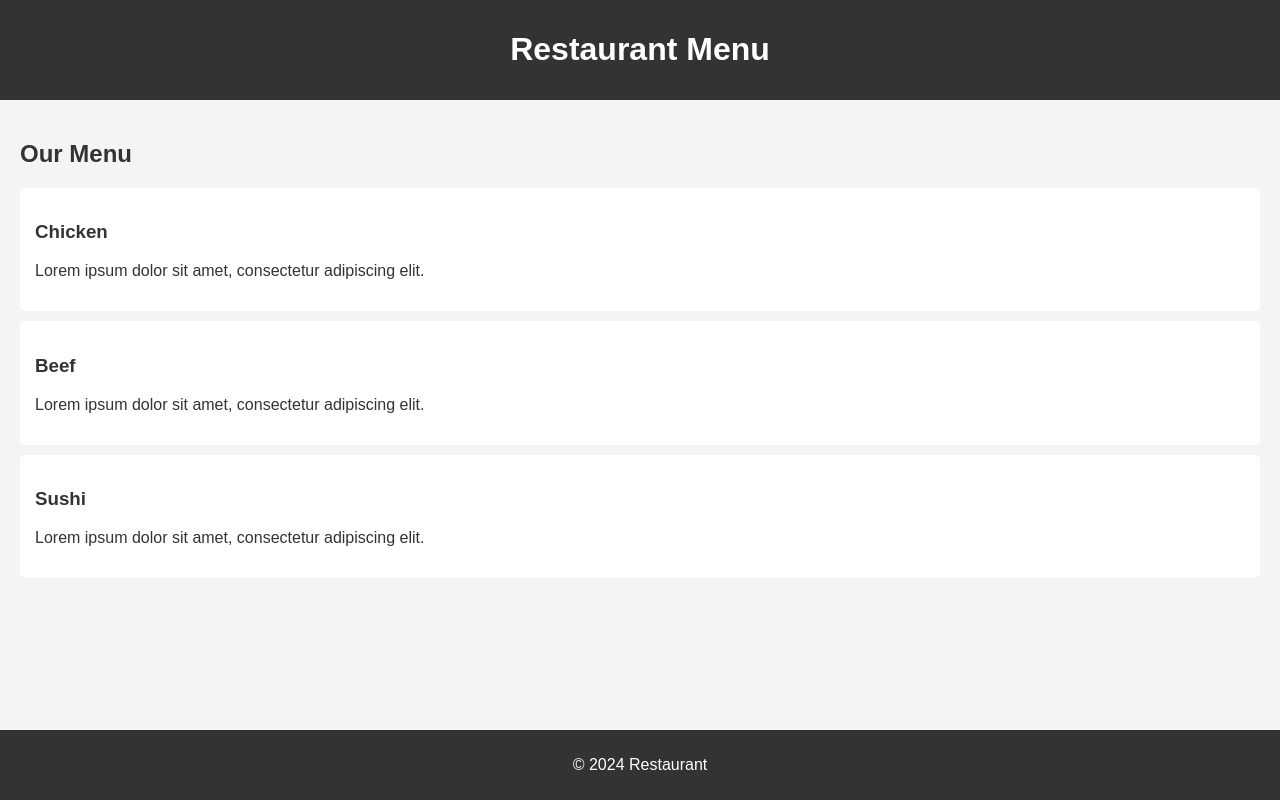
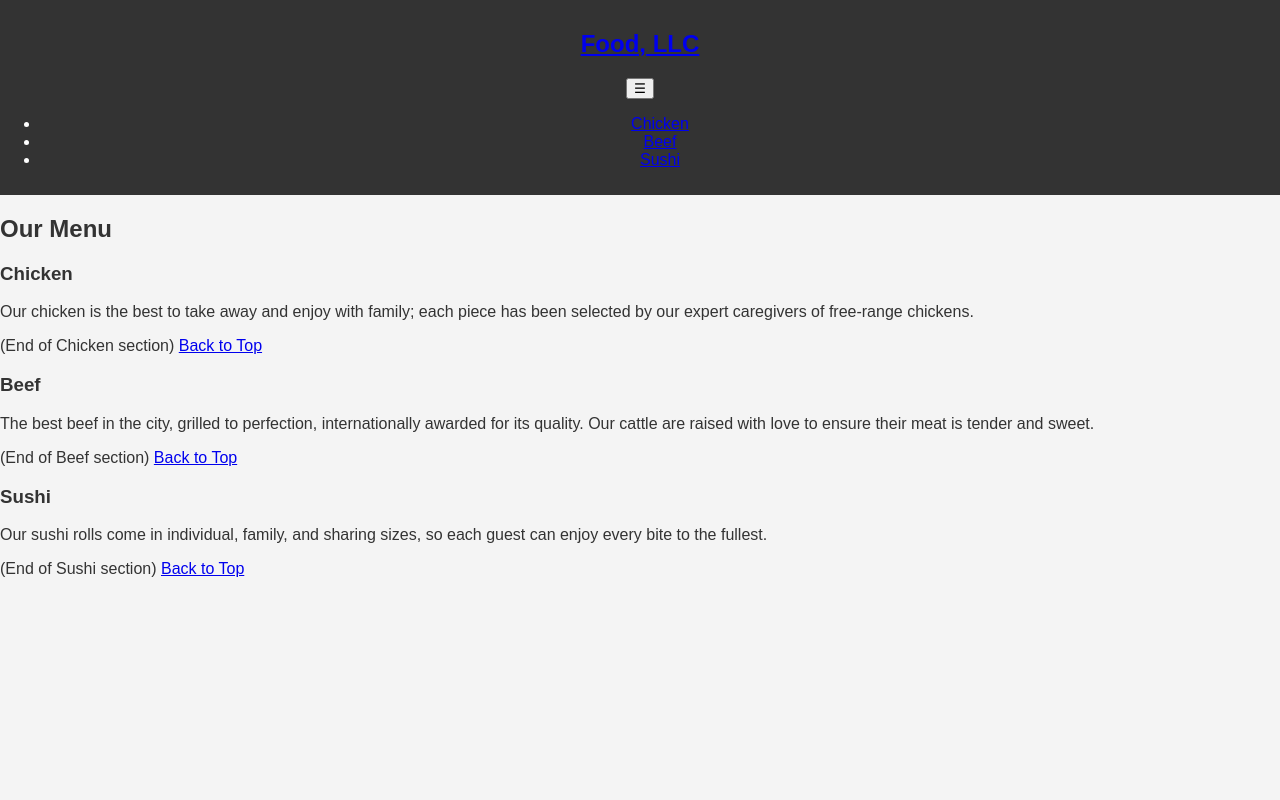
Before and after one commit to tjomajDE/module2-solution, a plain HTML site: page docs/index.html in a window 1280 px wide. Drawn offline with Linux system fonts and the light colour scheme.

Commit message:
Update index.html

```diff
--- a/docs/index.html
+++ b/docs/index.html
@@ -1,34 +1,76 @@
 <!DOCTYPE html>
 <html lang="en">
+
 <head>
-    <meta charset="UTF-8">
-    <meta name="viewport" content="width=device-width, initial-scale=1.0">
+    <meta charset="utf-8">
+    <meta http-equiv="X-UA-Compatible" content="IE=edge">
+    <meta name="viewport" content="width=device-width, initial-scale=1">
+    <title>Coding Assignment 3</title>
+    <meta name="author" content="Cesar Gonzalez">
+    <meta name="description" content="Module 3 Coding Assignment - Coursera HTML, CSS, JS for Web Developers">
     <link rel="stylesheet" href="css/style.css">
-    <title>Restaurant Menu</title>
+    <link href="https://fonts.googleapis.com/css?family=Source+Sans+Pro" rel="stylesheet">
+    <link href="https://fonts.googleapis.com/css?family=Abril+Fatface" rel="stylesheet">
 </head>
+
 <body>
     <header>
-        <h1>Restaurant Menu</h1>
+        <nav id="header-nav">
+            <div class="navbar-header">
+                <div class="navbar-brand">
+                    <a href="index.html"><h1>Food, LLC</h1></a>
+                </div>
+
+                <button id="menu-toggle" type="button" aria-expanded="false">
+                    &#9776; <!-- Hamburger icon -->
+                </button>
+            </div>
+        </nav>
+        <div id="collapsable-nav" class="navbar-collapse">
+            <ul id="nav-list" class="nav">
+                <li><a href="#Pollo-tile">Chicken</a></li>
+                <li><a href="#Res-tile">Beef</a></li>
+                <li><a href="#sushi-tile">Sushi</a></li>
+            </ul>
+        </div>
     </header>
 
-    <section class="menu">
-        <h2>Our Menu</h2>
-        <div class="dish">
-            <h3>Chicken</h3>
-            <p>Lorem ipsum dolor sit amet, consectetur adipiscing elit.</p>
+    <div id="main-content">
+        <h2 id="top-heading" class="text-center">Our Menu</h2>
+        <div id="home-tiles" class="row">
+            <div class="tile" id="Pollo-tile">
+                <h3 class="text-center">Chicken</h3>
+                <p>
+                    Our chicken is the best to take away and enjoy with family; each piece has been selected by our expert caregivers of free-range chickens.
+                </p>
+                <p>
+                    (End of Chicken section) <a href="#top-heading">Back to Top</a>
+                </p>
+            </div>
+
+            <div class="tile" id="Res-tile">
+                <h3 class="text-center">Beef</h3>
+                <p>
+                    The best beef in the city, grilled to perfection, internationally awarded for its quality. Our cattle are raised with love to ensure their meat is tender and sweet.
+                </p>
+                <p>
+                    (End of Beef section) <a href="#top-heading">Back to Top</a>
+                </p>
+            </div>
+
+            <div class="tile" id="sushi-tile">
+                <h3 class="text-center">Sushi</h3>
+                <p>
+                    Our sushi rolls come in individual, family, and sharing sizes, so each guest can enjoy every bite to the fullest.
+                </p>
+                <p>
+                    (End of Sushi section) <a href="#top-heading">Back to Top</a>
+                </p>
+            </div>
         </div>
-        <div class="dish">
-            <h3>Beef</h3>
-            <p>Lorem ipsum dolor sit amet, consectetur adipiscing elit.</p>
-        </div>
-        <div class="dish">
-            <h3>Sushi</h3>
-            <p>Lorem ipsum dolor sit amet, consectetur adipiscing elit.</p>
-        </div>
-    </section>
+    </div>
 
-    <footer>
-        <p>&copy; 2024 Restaurant</p>
-    </footer>
+    <script src="script.js"></script>
 </body>
+
 </html>
```
